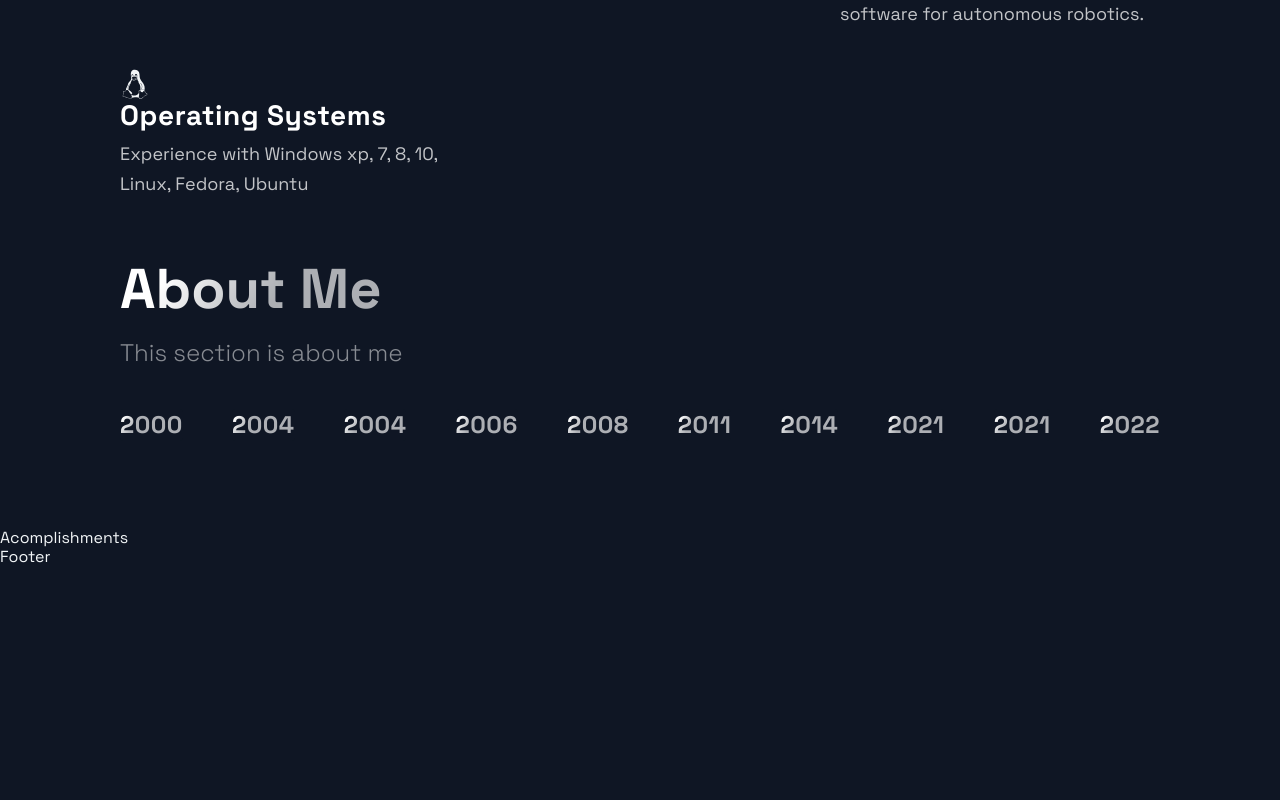
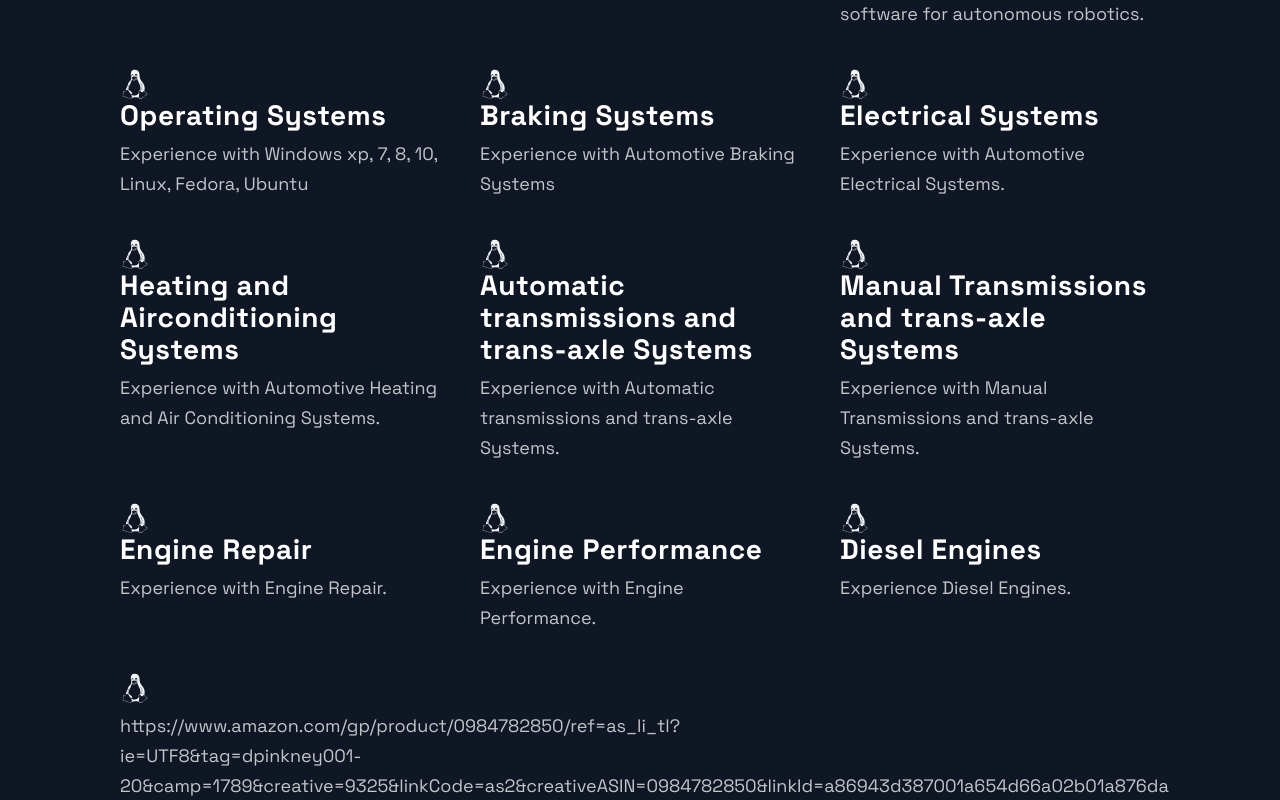
Before and after one commit to Dpinkney001/myWebsite, a Next.js app: page / in a window 1280 px wide. Shown: the part 2940-3740 px from the top of the page. Before the commit the page ends 3507 px from the top, so only its background shows below. Built offline with nearby package versions, Linux system fonts and the light colour scheme.

Commit message:
jan update

```diff
--- a/src/components/Technologies/Technologies.js
+++ b/src/components/Technologies/Technologies.js
@@ -130,6 +130,87 @@ const Technologies = () =>  (
           </ListParagraph>
         </ListContainer>
       </ListItem>
+      <ListItem>
+      <DiLinux  size="3rem" />
+        <ListContainer>
+          <ListTitle>Braking Systems</ListTitle>
+          <ListParagraph>
+            Experience with Automotive Braking Systems
+          </ListParagraph>
+        </ListContainer>
+      </ListItem>
+      <ListItem>
+      <DiLinux  size="3rem" />
+        <ListContainer>
+          <ListTitle>Electrical Systems</ListTitle>
+          <ListParagraph>
+            Experience with Automotive Electrical Systems.
+          </ListParagraph>
+        </ListContainer>
+      </ListItem>
+      <ListItem>
+      <DiLinux  size="3rem" />
+        <ListContainer>
+          <ListTitle>Heating and Airconditioning Systems</ListTitle>
+          <ListParagraph>
+            Experience with Automotive Heating and Air Conditioning Systems.
+          </ListParagraph>
+        </ListContainer>
+      </ListItem>
+      <ListItem>
+      <DiLinux  size="3rem" />
+        <ListContainer>
+          <ListTitle>Automatic transmissions and trans-axle Systems</ListTitle>
+          <ListParagraph>
+            Experience with Automatic transmissions and trans-axle Systems.
+          </ListParagraph>
+        </ListContainer>
+      </ListItem>
+      <ListItem>
+      <DiLinux  size="3rem" />
+        <ListContainer>
+          <ListTitle>Manual Transmissions and trans-axle Systems</ListTitle>
+          <ListParagraph>
+            Experience with Manual Transmissions and trans-axle Systems.
+          </ListParagraph>
+        </ListContainer>
+      </ListItem>
+      <ListItem>
+      <DiLinux  size="3rem" />
+        <ListContainer>
+          <ListTitle>Engine Repair</ListTitle>
+          <ListParagraph>
+            Experience with Engine Repair.
+          </ListParagraph>
+        </ListContainer>
+      </ListItem>
+      <ListItem>
+      <DiLinux  size="3rem" />
+        <ListContainer>
+          <ListTitle>Engine Performance</ListTitle>
+          <ListParagraph>
+            Experience with Engine Performance.
+          </ListParagraph>
+        </ListContainer>
+      </ListItem>
+      <ListItem>
+      <DiLinux  size="3rem" />
+        <ListContainer>
+          <ListTitle>Diesel Engines</ListTitle>
+          <ListParagraph>
+            Experience Diesel Engines.
+          </ListParagraph>
+        </ListContainer>
+      </ListItem>
+      <ListItem>
+      <DiLinux  size="3rem" />
+        <ListContainer>
+          <ListTitle></ListTitle>
+          <ListParagraph>
+          https://www.amazon.com/gp/product/0984782850/ref=as_li_tl?ie=UTF8&tag=dpinkney001-20&camp=1789&creative=9325&linkCode=as2&creativeASIN=0984782850&linkId=a86943d387001a654d66a02b01a876da
+          </ListParagraph>
+        </ListContainer>
+      </ListItem>
     </List>
   </Section>
 );
--- a/src/components/TimeLine/TimeLine.js
+++ b/src/components/TimeLine/TimeLine.js
@@ -46,7 +46,13 @@ const Timeline = () => {
     <Section id="about">
       <SectionTitle>About Me</SectionTitle>
       <SectionText>
-        This section is about me
+      I'm a Lehman College student majoring in Computer Science.
+      I am always open to trying new things and learning.
+      Looking for a company to start my career with.
+      Some of the skills I'm great at are problem-solving, working well with others,
+      multi-tasking, organization, fast learning, and creative thinking.
+      In addition, I've earned an Associate's Degree from Bronx community college in
+      automotive technology.
 
       </SectionText>
       <CarouselContainer ref={carouselRef}>
--- a/src/constants/constants.js
+++ b/src/constants/constants.js
@@ -46,6 +46,6 @@ export const TimeLineData = [
   { year: 2011, text: 'Started Automotive technology program @ Bronx Community College'},
   { year: 2014, text: 'After graduating from Bronx Community College. I started Computer science degree program @ Lehman College', },
   { year: 2021, text: 'Started Google Research exploreCSR Internship for Autonomous Robotics', },
-  { year: 2021, text: 'Created this webstite :-)', },
+  { year: 2021, text: 'Created this website :-)', },
   { year: 2022, text: 'Will Start electrical/electronic technology at Suffolk Community College', },
 ];
```
